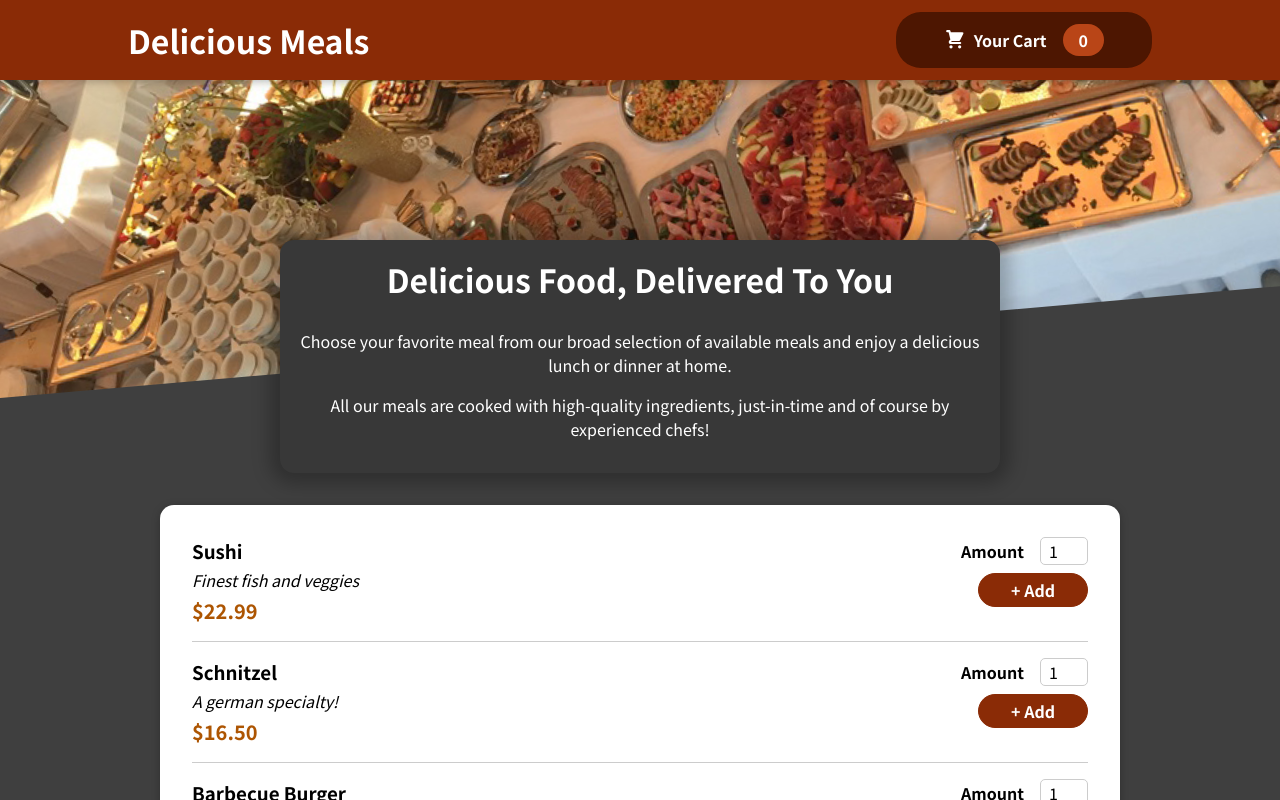
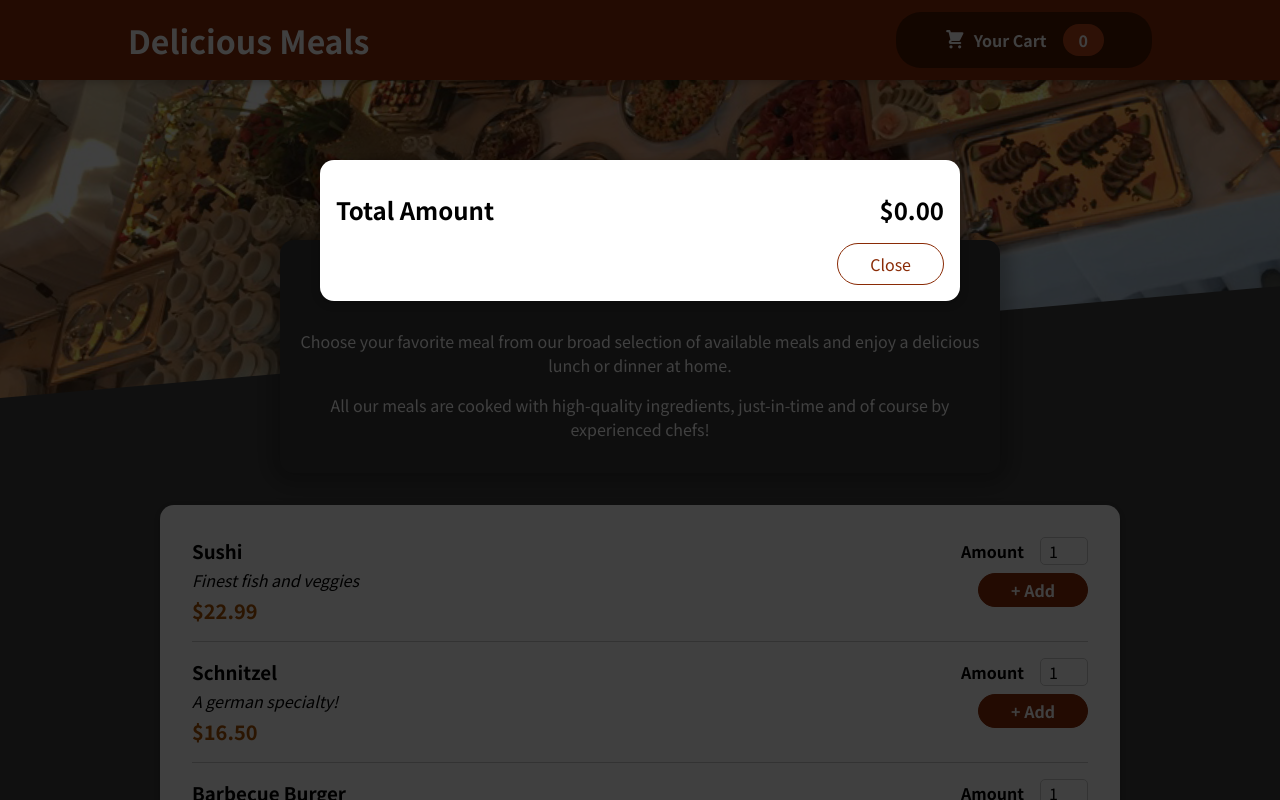
Before and after one commit to almayomekonen/reactjs-food-order-just-UI, a React (Create React App) app: page / in a window 1280 px wide. Shown: the top 800 px of the page. Built offline with nearby package versions, Linux system fonts and the light colour scheme.

Commit message:
added cart model

```diff
--- a/src/App.js
+++ b/src/App.js
@@ -1,10 +1,12 @@
 import Header from './components/Layout/Header';
 import Meals from './components/Meals/Meals';
 import CartProvider from './store/CartProvider';
+import Cart from './components/Cart/Cart';
 
-function App() {
+function App () {
   return (
     <CartProvider>
+      <Cart/>
       <Header />
       <main>
         <Meals />
--- /dev/null
+++ b/src/components/Cart/Cart.js
@@ -0,0 +1,54 @@
+import { useContext } from 'react';
+
+import Modal from '../UI/Modal';
+import CartItem from './CartItem';
+import classes from './Cart.module.css';
+import CartContext from '../../store/cart-context';
+
+const Cart = (props) => {
+  const cartCtx = useContext(CartContext);
+
+  const totalAmount = `$${cartCtx.totalAmount.toFixed(2)}`;
+  const hasItems = cartCtx.items.length > 0;
+
+  const cartItemRemoveHandler = (id) => {
+    cartCtx.removeItem(id);
+  };
+
+  const cartItemAddHandler = (item) => {
+    cartCtx.addItem({ ...item, amount: 1 });
+  };
+
+  const cartItems = (
+    <ul className={classes['cart-items']}>
+      {cartCtx.items.map((item) => (
+        <CartItem
+          key={item.id}
+          name={item.name}
+          amount={item.amount}
+          price={item.price}
+          onRemove={cartItemRemoveHandler.bind(null, item.id)}
+          onAdd={cartItemAddHandler.bind(null, item)}
+        />
+      ))}
+    </ul>
+  );
+
+  return (
+    <Modal onClose={props.onClose}>
+      {cartItems}
+      <div className={classes.total}>
+        <span>Total Amount</span>
+        <span>{totalAmount}</span>
+      </div>
+      <div className={classes.actions}>
+        <button className={classes['button--alt']} onClick={props.onClose}>
+          Close
+        </button>
+        {hasItems && <button className={classes.button}>Order</button>}
+      </div>
+    </Modal>
+  );
+};
+
+export default Cart;
--- /dev/null
+++ b/src/components/Cart/Cart.module.css
@@ -0,0 +1,46 @@
+.cart-items {
+  list-style: none;
+  margin: 0;
+  padding: 0;
+  max-height: 20rem;
+  overflow: auto;
+}
+
+.total {
+  display: flex;
+  justify-content: space-between;
+  align-items: center;
+  font-weight: bold;
+  font-size: 1.5rem;
+  margin: 1rem 0;
+}
+
+.actions {
+  text-align: right;
+}
+
+.actions button {
+  font: inherit;
+  cursor: pointer;
+  background-color: transparent;
+  border: 1px solid #8a2b06;
+  padding: 0.5rem 2rem;
+  border-radius: 25px;
+  margin-left: 1rem;
+}
+
+.actions button:hover,
+.actions button:active {
+  background-color: #5a1a01;
+  border-color: #5a1a01;
+  color: white;
+}
+
+.actions .button--alt {
+  color: #8a2b06;
+}
+
+.actions .button {
+  background-color: #8a2b06;
+  color: white;
+}
```
Also changed, not shown: 2 other files (tests, documents, lock files or other folders).
